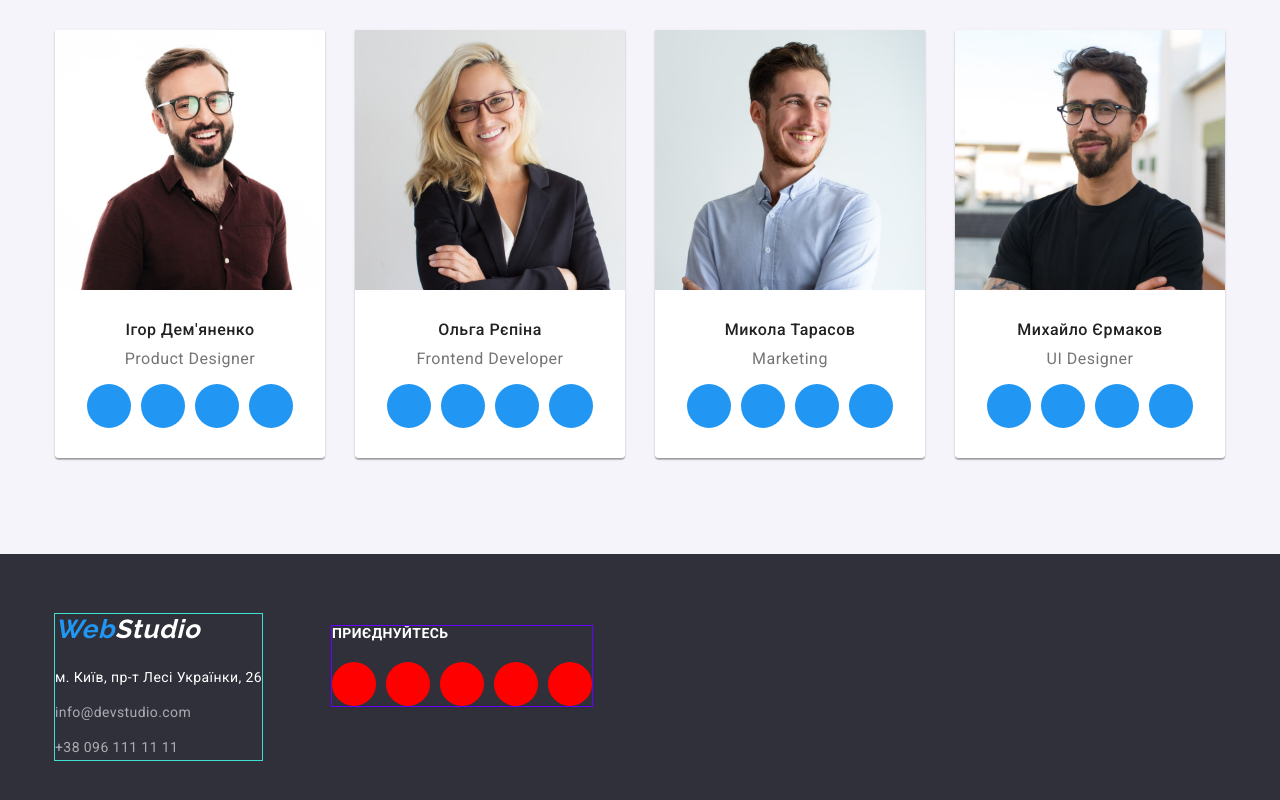
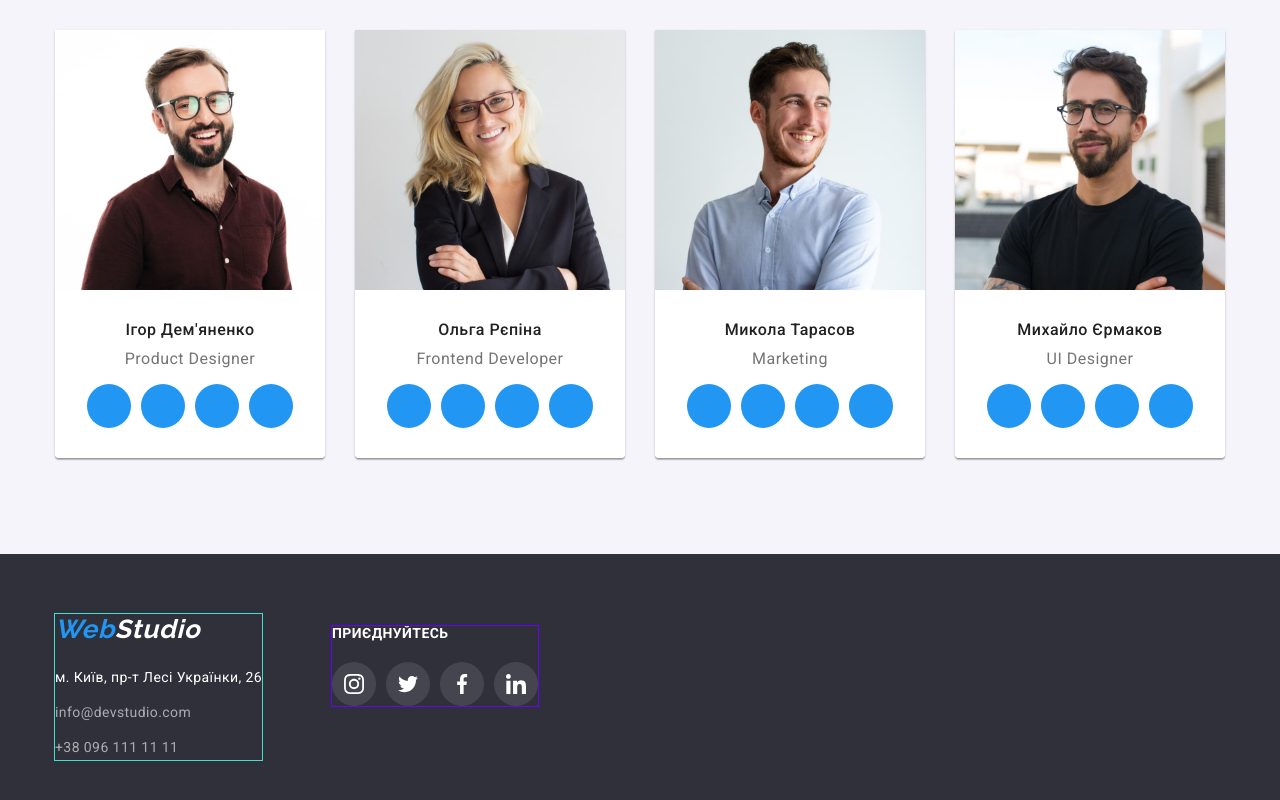
Before and after one commit to ArIonMark1/goit-markup-hw-04, a website: page index.html in a window 1280 px wide. Shown: the part 1601-2401 px from the top of the page. Drawn offline with nearby package versions, Linux system fonts and the light colour scheme.

Commit message:
social links

```diff
--- a/css/styles.css
+++ b/css/styles.css
@@ -402,10 +402,20 @@ img {
   width: 44px;
   height: 44px;
 }
-.social-links-container .container-link .social-link {
+.container-link .social-link {
   width: 100%;
   height: 100%;
   border-radius: 50%;
   display: inline-block;
-  background: red;
+  background-color: rgba(255, 255, 255, 0.1);
+  display: flex;
+  align-items: center; /* центрування по вертикалі */
+  justify-content: center; /* центрування по горизонталі */
+  color: var(--third-main-color);
 }
+.social-link .soc-link-icon {
+  fill: currentColor;
+}
+.container-link .social-link:hover {
+  background-color: var(--background-button-color);
+}
--- a/index.html
+++ b/index.html
@@ -289,23 +289,40 @@
             </li>
           </ul>
         </address>
+        <!-- ######################################## Links ######################################## -->
         <div class="second-addr-bc">
           <h3 class="social-links-header">Приєднуйтесь</h3>
+
           <ul class="social-links-container footer-contacts">
             <li class="container-link">
-              <a class="social-link" href="https://www.instagram.com"></a>
+              <a class="social-link" href="https://www.instagram.com">
+                <svg class="soc-link-icon" width="20" height="20">
+                  <use
+                    href="./images/svg-labels/icons.svg#icon-instagram"
+                  ></use>
+                </svg>
+              </a>
             </li>
             <li class="container-link">
-              <a class="social-link" href="#"></a>
+              <a class="social-link" href="#">
+                <svg class="soc-link-icon" width="20" height="20">
+                  <use href="./images/svg-labels/icons.svg#icon-twitter"></use>
+                </svg>
+              </a>
             </li>
             <li class="container-link">
-              <a class="social-link" href="#"></a>
+              <a class="social-link" href="#">
+                <svg class="soc-link-icon" width="20" height="20">
+                  <use href="./images/svg-labels/icons.svg#icon-facebook"></use>
+                </svg>
+              </a>
             </li>
             <li class="container-link">
-              <a class="social-link" href="#"></a>
-            </li>
-            <li class="container-link">
-              <a class="social-link" href="#"></a>
+              <a class="social-link" href="#">
+                <svg class="soc-link-icon" width="20" height="20">
+                  <use href="./images/svg-labels/icons.svg#icon-linkedin"></use>
+                </svg>
+              </a>
             </li>
           </ul>
         </div>
```
Also changed, not shown: portfolio.html (+23 -7 lines), images/instagram 2.svg (deleted), images/svg-labels/Logo (1).svg (added), images/svg-labels/Logo (2).svg (added), images/svg-labels/Logo (3).svg (added), images/svg-labels/Logo (4).svg (added), images/svg-labels/Logo (5).svg (added), images/svg-labels/Logo.svg (added), images/svg-labels/icons.svg (added), 1 other file.
